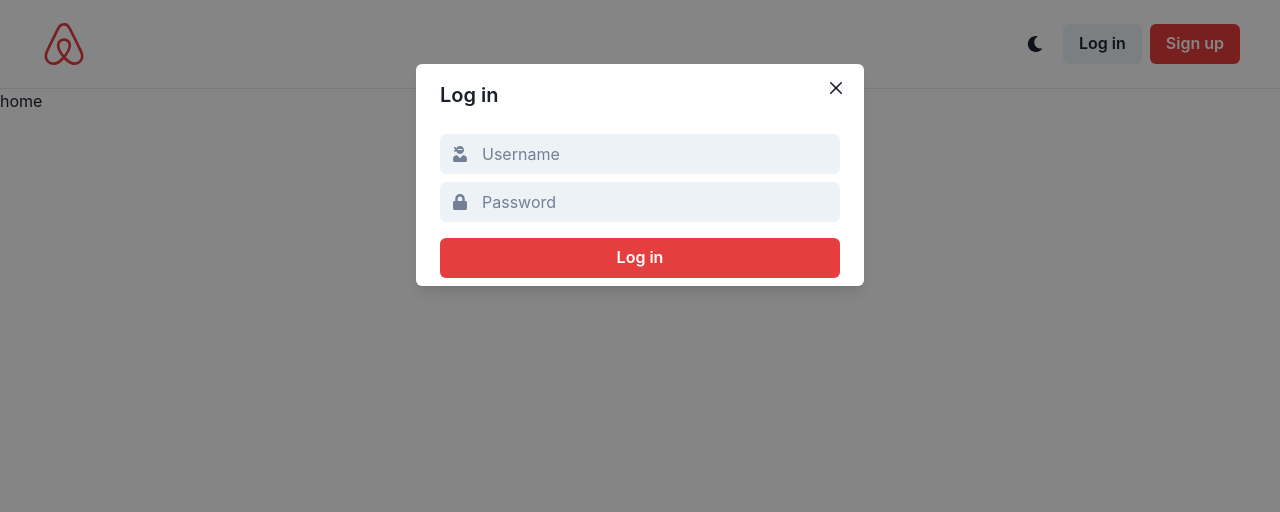
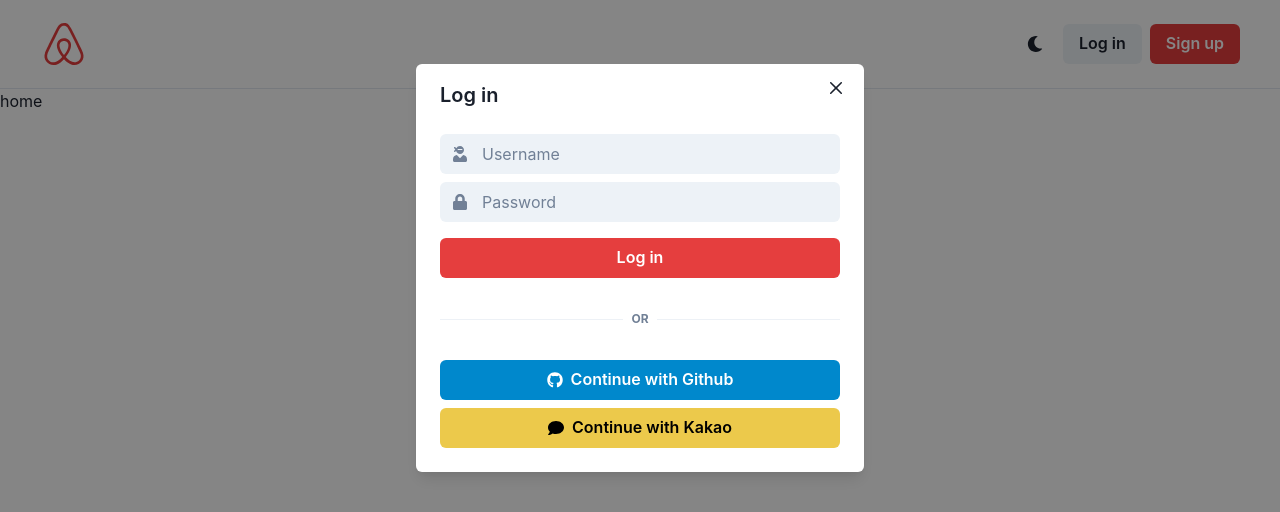
Before and after one commit to maginot-line/airbnb-clone-frontend, a React (Create React App) app: page / in a window 1280 px wide. Both pictures are taken after a click on the button "Log in". Shown: the top 512 px of the page. Built offline with nearby package versions, Linux system fonts and the light colour scheme.

Commit message:
18.2 Sign Up Modal

```diff
--- /dev/null
+++ b/src/components/Header.tsx
@@ -0,0 +1,25 @@
+import { Box, Button, HStack, IconButton, useDisclosure } from "@chakra-ui/react";
+import { FaAirbnb, FaMoon } from "react-icons/fa";
+import LoginModal from "./LoginModal";
+import SignUpModal from "./SignUpModal";
+
+export default function Header() {
+    const { isOpen: isLoginOpen, onClose: onLoginClose, onOpen: onLoginOpen } = useDisclosure();
+    const { isOpen: isSignUpOpen, onClose: onSignUpClose, onOpen: onSignUpOpen } = useDisclosure();
+    return (
+        <HStack px={10} py={5} borderBottomWidth={1} justifyContent={"space-between"}>
+            <Box color={"red.500"}>
+                <FaAirbnb size={48} />
+            </Box>
+            <HStack spacing={2}>
+                <IconButton variant={"ghost"} aria-label="Toggle dark mode" icon={<FaMoon />} />
+                <Button onClick={onLoginOpen}>Log in</Button>
+                <Button onClick={onSignUpOpen} colorScheme={"red"}>
+                    Sign up
+                </Button>
+            </HStack>
+            <LoginModal isOpen={isLoginOpen} onClose={onLoginClose} />
+            <SignUpModal isOpen={isSignUpOpen} onClose={onSignUpClose} />
+        </HStack>
+    );
+}
--- /dev/null
+++ b/src/components/LoginModal.tsx
@@ -0,0 +1,61 @@
+import {
+    Box,
+    Button,
+    Input,
+    InputGroup,
+    InputLeftElement,
+    Modal,
+    ModalBody,
+    ModalCloseButton,
+    ModalContent,
+    ModalHeader,
+    ModalOverlay,
+    VStack,
+} from "@chakra-ui/react";
+import { FaLock, FaUserNinja } from "react-icons/fa";
+import SocialLogin from "./SocialLogin";
+
+interface LoginModalProps {
+    isOpen: boolean;
+    onClose: () => void;
+}
+
+export default function LoginModal({ isOpen, onClose }: LoginModalProps) {
+    return (
+        <Modal isOpen={isOpen} onClose={onClose}>
+            <ModalOverlay />
+            <ModalContent>
+                <ModalHeader>Log in</ModalHeader>
+                <ModalCloseButton />
+                <ModalBody>
+                    <VStack>
+                        <InputGroup>
+                            <InputLeftElement
+                                children={
+                                    <Box color={"gray.500"}>
+                                        <FaUserNinja />
+                                    </Box>
+                                }
+                            />
+                            <Input variant={"filled"} placeholder="Username" />
+                        </InputGroup>
+                        <InputGroup>
+                            <InputLeftElement
+                                children={
+                                    <Box color={"gray.500"}>
+                                        <FaLock />
+                                    </Box>
+                                }
+                            />
+                            <Input variant={"filled"} placeholder="Password" />
+                        </InputGroup>
+                    </VStack>
+                    <Button mt={4} colorScheme={"red"} w={"100%"}>
+                        Log in
+                    </Button>
+                    <SocialLogin />
+                </ModalBody>
+            </ModalContent>
+        </Modal>
+    );
+}
--- a/src/components/Root.tsx
+++ b/src/components/Root.tsx
@@ -1,72 +1,11 @@
 import { Outlet } from "react-router-dom";
-import {
-    Box,
-    Button,
-    HStack,
-    IconButton,
-    Input,
-    InputGroup,
-    InputLeftElement,
-    Modal,
-    ModalBody,
-    ModalCloseButton,
-    ModalContent,
-    ModalFooter,
-    ModalHeader,
-    ModalOverlay,
-    useDisclosure,
-    VStack,
-} from "@chakra-ui/react";
-import { FaAirbnb, FaMoon, FaUserNinja, FaLock } from "react-icons/fa";
+import { Box } from "@chakra-ui/react";
+import Header from "./Header";
 
 export default function Root() {
-    const { isOpen, onClose, onOpen } = useDisclosure();
     return (
         <Box>
-            <HStack px={10} py={5} borderBottomWidth={1} justifyContent={"space-between"}>
-                <Box color={"red.500"}>
-                    <FaAirbnb size={48} />
-                </Box>
-                <HStack spacing={2}>
-                    <IconButton variant={"ghost"} aria-label="Toggle dark mode" icon={<FaMoon />} />
-                    <Button onClick={onOpen}>Log in</Button>
-                    <Button colorScheme={"red"}>Sign up</Button>
-                </HStack>
-                <Modal isOpen={isOpen} onClose={onClose}>
-                    <ModalOverlay />
-                    <ModalContent>
-                        <ModalHeader>Log in</ModalHeader>
-                        <ModalCloseButton />
-                        <ModalBody>
-                            <VStack>
-                                <InputGroup>
-                                    <InputLeftElement
-                                        children={
-                                            <Box color={"gray.500"}>
-                                                <FaUserNinja />
-                                            </Box>
-                                        }
-                                    />
-                                    <Input variant={"filled"} placeholder="Username" />
-                                </InputGroup>
-                                <InputGroup>
-                                    <InputLeftElement
-                                        children={
-                                            <Box color={"gray.500"}>
-                                                <FaLock />
-                                            </Box>
-                                        }
-                                    />
-                                    <Input variant={"filled"} placeholder="Password" />
-                                </InputGroup>
-                            </VStack>
-                            <Button mt={4} colorScheme={"red"} w={"100%"}>
-                                Log in
-                            </Button>
-                        </ModalBody>
-                    </ModalContent>
-                </Modal>
-            </HStack>
+            <Header />
             <Outlet />
         </Box>
     );
--- /dev/null
+++ b/src/components/SignUpModal.tsx
@@ -0,0 +1,81 @@
+import {
+    Box,
+    Button,
+    Input,
+    InputGroup,
+    InputLeftElement,
+    Modal,
+    ModalBody,
+    ModalCloseButton,
+    ModalContent,
+    ModalHeader,
+    ModalOverlay,
+    VStack,
+} from "@chakra-ui/react";
+import { FaEnvelope, FaLock, FaUserNinja, FaUserSecret } from "react-icons/fa";
+import SocialLogin from "./SocialLogin";
+
+interface SignUpModalProps {
+    isOpen: boolean;
+    onClose: () => void;
+}
+
+export default function SignUpModal({ isOpen, onClose }: SignUpModalProps) {
+    return (
+        <Modal isOpen={isOpen} onClose={onClose}>
+            <ModalOverlay />
+            <ModalContent>
+                <ModalHeader>Sign Up</ModalHeader>
+                <ModalCloseButton />
+                <ModalBody>
+                    <VStack>
+                        <InputGroup>
+                            <InputLeftElement
+                                children={
+                                    <Box color={"gray.500"}>
+                                        <FaUserSecret />
+                                    </Box>
+                                }
+                            />
+                            <Input variant={"filled"} placeholder="Name" />
+                        </InputGroup>
+                        <InputGroup>
+                            <InputLeftElement
+                                children={
+                                    <Box color={"gray.500"}>
+                                        <FaEnvelope />
+                                    </Box>
+                                }
+                            />
+                            <Input variant={"filled"} placeholder="Email" />
+                        </InputGroup>
+                        <InputGroup>
+                            <InputLeftElement
+                                children={
+                                    <Box color={"gray.500"}>
+                                        <FaUserNinja />
+                                    </Box>
+                                }
+                            />
+                            <Input variant={"filled"} placeholder="Username" />
+                        </InputGroup>
+                        <InputGroup>
+                            <InputLeftElement
+                                children={
+                                    <Box color={"gray.500"}>
+                                        <FaLock />
+                                    </Box>
+                                }
+                            />
+                            <Input variant={"filled"} placeholder="Password" />
+                        </InputGroup>
+                    </VStack>
+                    <Button mt={4} colorScheme={"red"} w={"100%"}>
+                        Sign Up
+                    </Button>
+                    <SocialLogin />
+                </ModalBody>
+            </ModalContent>
+        </Modal>
+    );
+}
--- /dev/null
+++ b/src/components/SocialLogin.tsx
@@ -0,0 +1,24 @@
+import { Box, Button, Divider, HStack, Text, VStack } from "@chakra-ui/react";
+import { FaComment, FaGithub } from "react-icons/fa";
+
+export default function SocialLogin() {
+    return (
+        <Box mb={4}>
+            <HStack my={8}>
+                <Divider />
+                <Text textTransform={"uppercase"} color={"gray.500"} fontSize={"xs"} as={"b"}>
+                    Or
+                </Text>
+                <Divider />
+            </HStack>
+            <VStack>
+                <Button w={"100%"} leftIcon={<FaGithub />} colorScheme={"telegram"}>
+                    Continue with Github
+                </Button>
+                <Button w={"100%"} leftIcon={<FaComment />} colorScheme={"yellow"}>
+                    Continue with Kakao
+                </Button>
+            </VStack>
+        </Box>
+    );
+}
```
